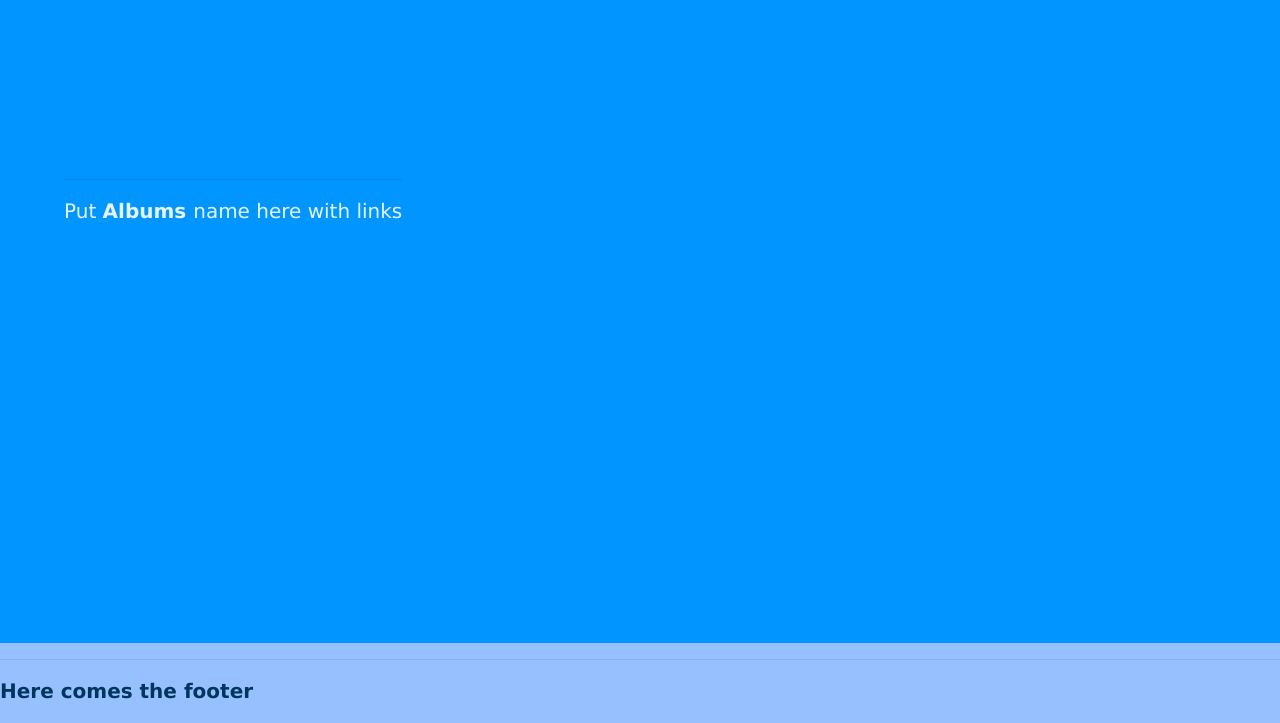
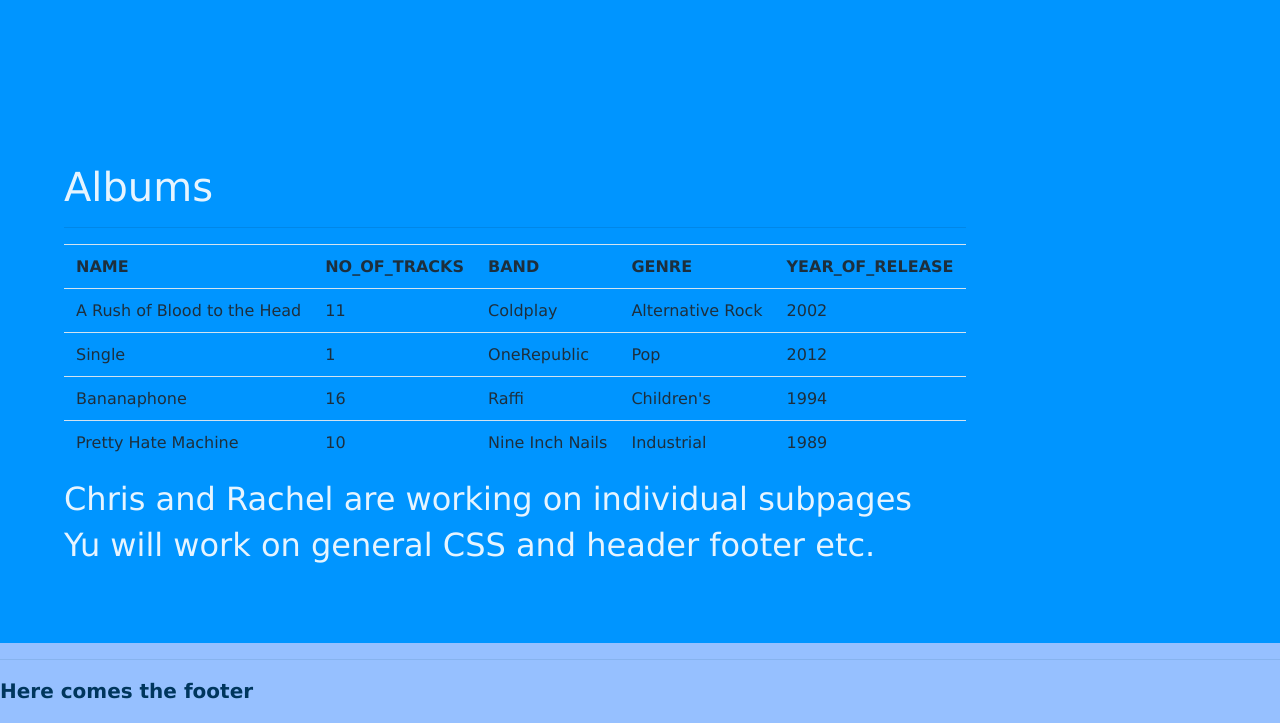
Before and after one commit to jtrejo13/cs329e-idb, a Flask app: page /albums in a window 1280 px wide. Shown: the part 77-800 px from the top of the page. Run offline with Flask 2, Linux system fonts and the light colour scheme; some libraries are stand-ins or nearby versions.

Commit message:
update general page layout and member's task

```diff
--- a/app/albums.py
+++ b/app/albums.py
@@ -9,15 +9,27 @@
 #
 # Created: Sat Oct 21 13:24:15 2017 (-0500)
 # Version:
-# Last-Updated: Sat Oct 21 13:26:41 2017 (-0500)
+# Last-Updated: Sun Oct 22 16:21:19 2017 (-0500)
 #           By: yulu
-#     Update #: 2
+#     Update #: 6
 #
 
+
 from app import app
+import codecs, json, os
 from flask import Flask
 from flask import render_template
 
 @app.route('/albums')
 def albums():
+    SITE_ROOT = os.path.realpath(os.path.dirname(__file__))
+    json_url = os.path.join(SITE_ROOT, "static/json", "Albums.json")
+    with codecs.open(json_url, 'r', 'utf-8-sig') as f:
+        data = json.load(f)
+    tableTitles = ['NAME', 'NO_OF_TRACKS', 'BAND', 'GENRE', 'YEAR_OF_RELEASE']
+    return render_template("albums.html",
+                           tableTitles = tableTitles,
+                           data = data)
+
+
     return render_template("albums.html")
--- a/app/songs.py
+++ b/app/songs.py
@@ -9,9 +9,9 @@
 #
 # Created: Sat Oct 21 13:24:45 2017 (-0500)
 # Version:
-# Last-Updated: Sun Oct 22 14:39:49 2017 (-0500)
+# Last-Updated: Sun Oct 22 16:21:19 2017 (-0500)
 #           By: yulu
-#     Update #: 26
+#     Update #: 27
 #
 
 
--- /dev/null
+++ b/app/static/json/Albums.json
@@ -0,0 +1,30 @@
+[
+ {
+   "NAME": "A Rush of Blood to the Head",
+   "NO_OF_TRACKS": 11,
+   "BAND": "Coldplay",
+   "GENRE": "Alternative Rock",
+   "YEAR_OF_RELEASE": 2002
+ },
+ {
+   "NAME": "Single",
+   "NO_OF_TRACKS": 1,
+   "BAND": "OneRepublic",
+   "GENRE": "Pop",
+   "YEAR_OF_RELEASE": 2012
+ },
+ {
+   "NAME": "Bananaphone",
+   "NO_OF_TRACKS": 16,
+   "BAND": "Raffi",
+   "GENRE": "Children's",
+   "YEAR_OF_RELEASE": 1994
+ },
+ {
+   "NAME": "Pretty Hate Machine",
+   "NO_OF_TRACKS": 10,
+   "BAND": "Nine Inch Nails",
+   "GENRE": "Industrial",
+   "YEAR_OF_RELEASE": 1989
+ }
+]
--- a/app/templates/about.html
+++ b/app/templates/about.html
@@ -5,8 +5,8 @@
 {% endblock %}
 
 {% block content %}
-<p> Wow here will be the about page </p> <br>
-<p> we can put our team photo and logo and eveything here ! </p>
+<h1> Ruth is working on this about page</h1>
+
 {% endblock %}
 
 {% block footer %}
--- a/app/templates/albums.html
+++ b/app/templates/albums.html
@@ -5,8 +5,26 @@
 {% endblock %}
 
 {% block content %}
+<h1> Albums </h1>
 <hr>
-<p> Put <strong>Albums </strong> name here with links</p>
+<table class="table">
+  <tr>
+    {% for key in tableTitles %}
+    <th> {{ key }} </th>
+    {% endfor %}
+  </tr>
+
+  {% for name in data %}
+  <tr>
+    {% for key in tableTitles %}
+    <td> {{ name[key] }} </td>
+    {% endfor %}
+  </tr>
+  {% endfor %}
+</table>
+
+<h2> Chris and Rachel are working on individual subpages </h2>
+<h2> Yu will work on general CSS and header footer etc. </h2>
 {% endblock %}
 
 {% block footer %}
--- a/app/templates/index.html
+++ b/app/templates/index.html
@@ -6,8 +6,8 @@
 {% endblock %}
 
 {% block content %}
-<hr>
-<p> <b> Put home content here <b> </p>
+<h1> Juan is working on this splash page</h1>
+
 
 {% endblock %}
 
--- a/app/templates/songs.html
+++ b/app/templates/songs.html
@@ -5,9 +5,8 @@
 {% endblock %}
 
 {% block content %}
+<h1> Songs </h1>
 <hr>
-<p> Put <strong> list of songs </strong>  here with links to artists and alblums </p>
-
 <table class="table">
   <tr>
     {% for key in tableTitles %}
@@ -38,7 +37,8 @@
   {% endfor %}
 </table>
 
-
+<h2> Chris and Rachel are working on individual subpages </h2>
+<h2> Yu will work on general CSS and header footer etc. </h2>
 {% endblock %}
 
 
```
Also changed, not shown: app/artists.py (+11 -3 lines), app/static/json/Bands.json (added, +30 -0 lines), app/templates/artists.html (+18 -1 lines).
